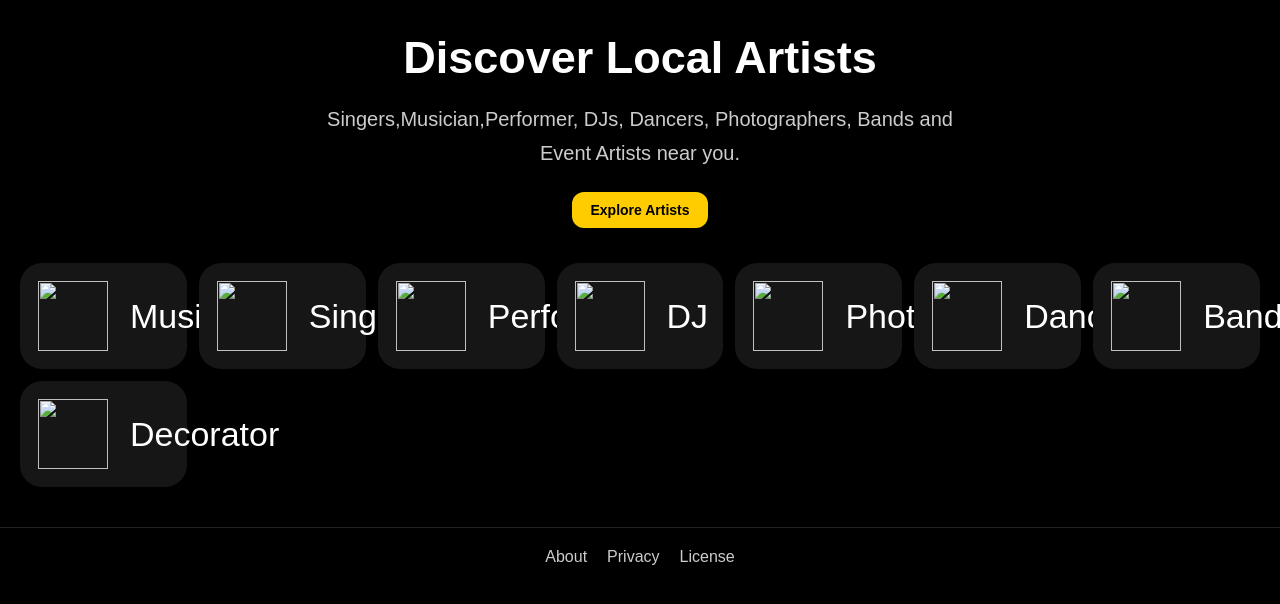
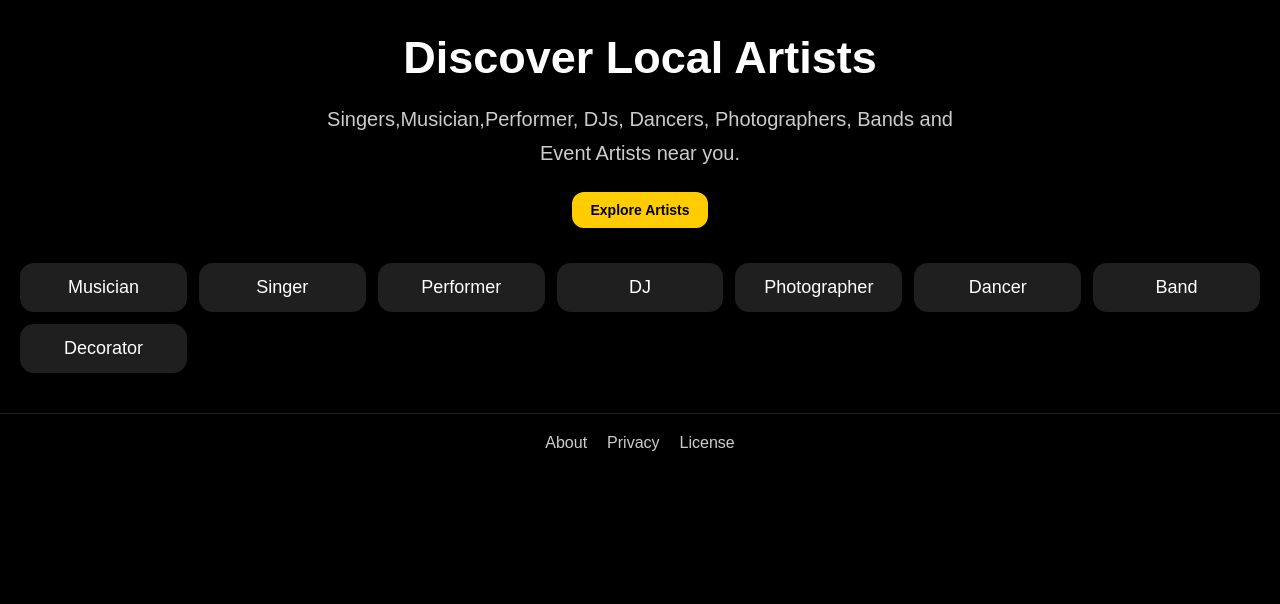
Before and after one commit to babloo3425-sys/BmKalaHub, a website: page web/index.html in a window 1280 px wide. Shown: the part 116-720 px from the top of the page. Drawn offline with Linux system fonts and the light colour scheme; no server answers.

Commit message:
Fixed broken artist image placeholder

```diff
--- a/web/index.html
+++ b/web/index.html
@@ -110,84 +110,49 @@
 
   <section class="categories">
 
-  <div class="categoryCard"
+    <div
+      class="card"
       data-category="Musician">
+      Musician
+    </div>
 
-    <img
-    src="assets/images/music.png">
+    <div
+    class="card"
+    data-category="Singer">
+      Singer
+    </div>
 
-    <span>Musician</span>
+    <div
+     class="card"
+     data-category="Performer">
+
+     Performer
 
     </div>
 
-  <div class="categoryCard"
-  data-category="Singer">
-
-    <img
-    src="assets/images/mic.png">
-
-    <span>Singer</span>
-
+    <div class="card"
+    data-category="DJ">
+      DJ
     </div>
 
-  <div class="categoryCard"
-  data-category="Performer">
-
-    <img
-    src="assets/images/performance.png">
-
-    <span>Performer</span>
-
+    <div class="card"
+    data-category="Photographer">
+      Photographer
     </div>
 
-  <div class="categoryCard"
-  data-category="DJ">
-
-    <img
-    src="assets/images/dj.png">
-
-    <span>DJ</span>
-
+    <div class="card"
+    data-category="Dancer">
+      Dancer
     </div>
 
-  <div class="categoryCard"
-  data-category="Photographer">
-
-    <img
-    src="assets/images/camera.png">
-
-    <span>Photographer</span>
-
+    <div class="card"
+    data-category="Band">
+      Band
     </div>
 
-  <div class="categoryCard"
-  data-category="Dancer">
-
-    <img
-    src="assets/images/dance.png">
-
-    <span>Dancer</span>
-
-  </div>
-
-  <div class="categoryCard"
-  data-category="Band">
-
-    <img
-    src="assets/images/band.png">
-
-    <span>Band</span>
-
-  </div>
-
-  <div class="categoryCard"
+    <div class="card"
      data-category="Decorator">
-
-    <img
-    src="assets/images/decorator.png">
-
-    <span>Decorator</span>
-
+      Decorator
     </div>
 
   </section>
--- a/web/style.css
+++ b/web/style.css
@@ -101,51 +101,21 @@ nav{
   padding:10px 20px 0;
 }
 
-.categoryCard{
-
-  display:flex;
-
-  align-items:center;
-
-  gap:22px;
-
-  background:#161616;
-
-  padding:18px;
-
-  border-radius:22px;
-
+.card{
+  background:#1f1f1f;
+  padding:14px;
+  border-radius:14px;
+  text-align:center;
+  font-size:18px;
   cursor:pointer;
-
   transition:0.3s;
-
 }
 
-.categoryCard:hover{
-
-  transform:translateY(-4px);
-
-  background:#222222;
-
+.card:hover{
+  transform:translateY(-5px);
+  background:#2b2b2b;
 }
 
-.categoryCard img{
-
-  width:70px;
-
-  height:70px;
-
-  object-fit:contain;
-
-}
-
-.categoryCard span{
-
-  font-size:34px;
-
-  font-weight:500;
-
-}
 /* MOBILE */
 
 @media(max-width:700px){
@@ -163,11 +133,9 @@ nav{
     font-size:16px;
   }
 
-  .categoryCard span{
-
-  font-size:22px;
-
-}
+  .card{
+    font-size:20px;
+  }
 
 }
 
```
Lines whose indentation alone changed are shown as unchanged.
